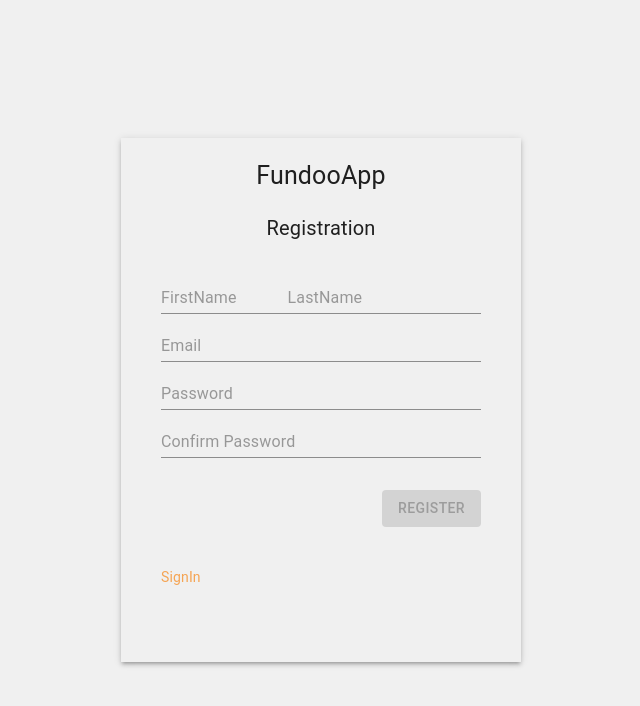
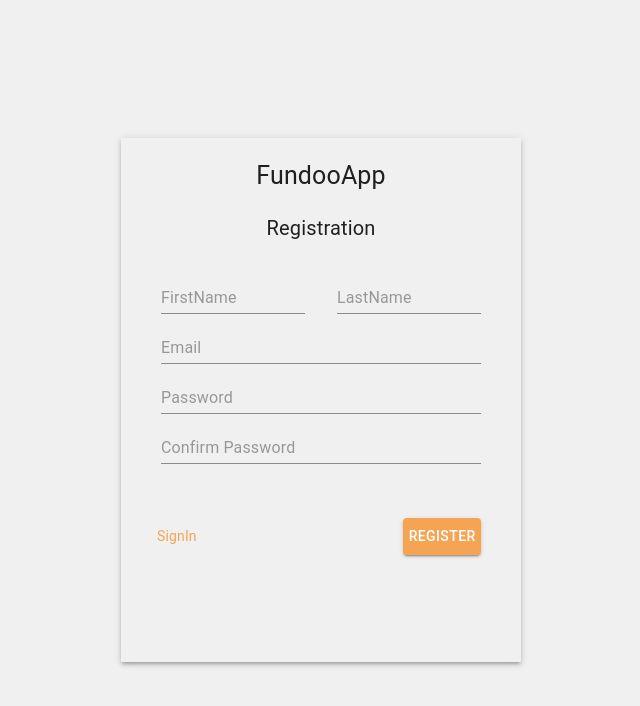
Before and after one commit to saurabhgavali23/FundooApp-ReactJs, a React (Create React App) app: page /registration in a window 1280 px wide. Shown: the top 706 px of the page, without its empty margins (319-959 px from the left). Built offline with nearby package versions, Linux system fonts and the light colour scheme; no server answers.

Commit message:
[Saurabh] Refactor: Registration page css

```diff
--- a/src/pages/registration/Registration.js
+++ b/src/pages/registration/Registration.js
@@ -17,10 +17,11 @@ const Registration2 = ({ openSnackBar }) => {
   const [emailError, setEmailError] = useState(false);
   const [passwordError, setPasswordError] = useState(false);
   const [firstName, setFirstName] = useState("");
+  const [firstNameError, setFirstNameError] = useState(false);
   const [lastName, setLastName] = useState("");
+  const [lastNameError, setLastNameError] = useState(false);
   const [confirmPassword, setConfirmPassword] = useState();
   const [confirmPasswordError, setConfirmPasswordError] = useState(false);
-  const [isEnabled, setIsEnabled] = useState(false);
 
   const validateEmailAddress = () => {
     const regexp3 = /^[a-zA-Z]+[.+-]?[a-zA-Z0-9]+[@][a-zA-Z]{3,}[.][a-z]{2,4}[.]?[a-zA-Z]*[.,]?$/;
@@ -42,11 +43,27 @@ const Registration2 = ({ openSnackBar }) => {
 
   const confirmPasswordValidation = () => {
     if (confirmPassword !== password) {
-      setIsEnabled(false);
       setConfirmPasswordError(true);
     } else {
-      setIsEnabled(true);
       setConfirmPasswordError(false);
+    }
+  };
+
+  const fistNameValidation = () => {
+    var nameReg = /^([a-z,A-Z]{3,}$)/;
+    if (!nameReg.test(firstName)) {
+      setFirstNameError(true);
+    } else {
+      setFirstNameError(false);
+    }
+  };
+
+  const lastNameValidation = () => {
+    var nameReg = /^([a-z,A-Z]{3,}$)/;
+    if (!nameReg.test(lastName)) {
+      setLastNameError(true);
+    } else {
+      setLastNameError(false);
     }
   };
 
@@ -87,13 +104,19 @@ const Registration2 = ({ openSnackBar }) => {
                 <TextField
                   className={classes.firstAndLastName}
                   placeholder="FirstName"
+                  onBlur={fistNameValidation}
                   onChange={(e) => setFirstName(e.target.value)}
+                  error={firstNameError}
+                  helperText={firstNameError ? "Invailid First Name" : null}
                   required
                 />
                 <TextField
-                  className="firstAndLastName"
+                  className={classes.firstAndLastName}
                   placeholder="LastName"
+                  onBlur={lastNameValidation}
                   onChange={(e) => setLastName(e.target.value)}
+                  error={lastNameError}
+                  helperText={lastNameError ? "Invalid Last Name" : null}
                   required
                 />
               </div>
@@ -125,17 +148,8 @@ const Registration2 = ({ openSnackBar }) => {
                 error={confirmPasswordError}
                 helperText={confirmPasswordError ? "Password Mismatch" : null}
               />
+            </div>
             <div className={classes.button}>
-                <Button
-                  variant="contained"
-                  color="primary"
-                  disabled={isEnabled ? false : true}
-                  onClick={handleData}
-                >
-                  Register
-                </Button>
-              </div>
-            </div>
               <Grid container className={classes.link}>
                 <Grid item xs>
                   <Link href="/login" variant="body2">
@@ -143,6 +157,10 @@ const Registration2 = ({ openSnackBar }) => {
                   </Link>
                 </Grid>
               </Grid>
+              <Button variant="contained" color="primary" onClick={handleData}>
+                Register
+              </Button>
+            </div>
           </form>
         </Box>
       </div>
--- a/src/pages/registration/RegistrationStyle.js
+++ b/src/pages/registration/RegistrationStyle.js
@@ -30,20 +30,21 @@ export default makeStyles((theme)=>
         fontSize: 20,
     },
     inputContainer:{
-        margin: "10%"
+        margin: "10%",
+        marginBottom: '5%'
     },
     emailInput:{
         width: "100%",
-        marginBottom: "5%"
+        height: '50px'
     },
     passwordInput:{
         width: "100%",
-        marginBottom: "5%"
+        height: '50px',
     },
     button:{
         display: "flex",
-        justifyContent: "flex-end",
-        marginTop: "5%"
+        marginRight: '10%',
+        alignItems: 'center'
     },
     inputError:{
         color: "red",
@@ -58,10 +59,10 @@ export default makeStyles((theme)=>
         display: "flex",
         flexDirection: "row",
         justifyContent: "space-between",
-        marginBottom: "5%"
     },
     firstAndLastName:{
-        width: "45%"
+        width: "45%",
+        height: '50px',
     }
 })
 );
```
Lines whose indentation alone changed are shown as unchanged.
